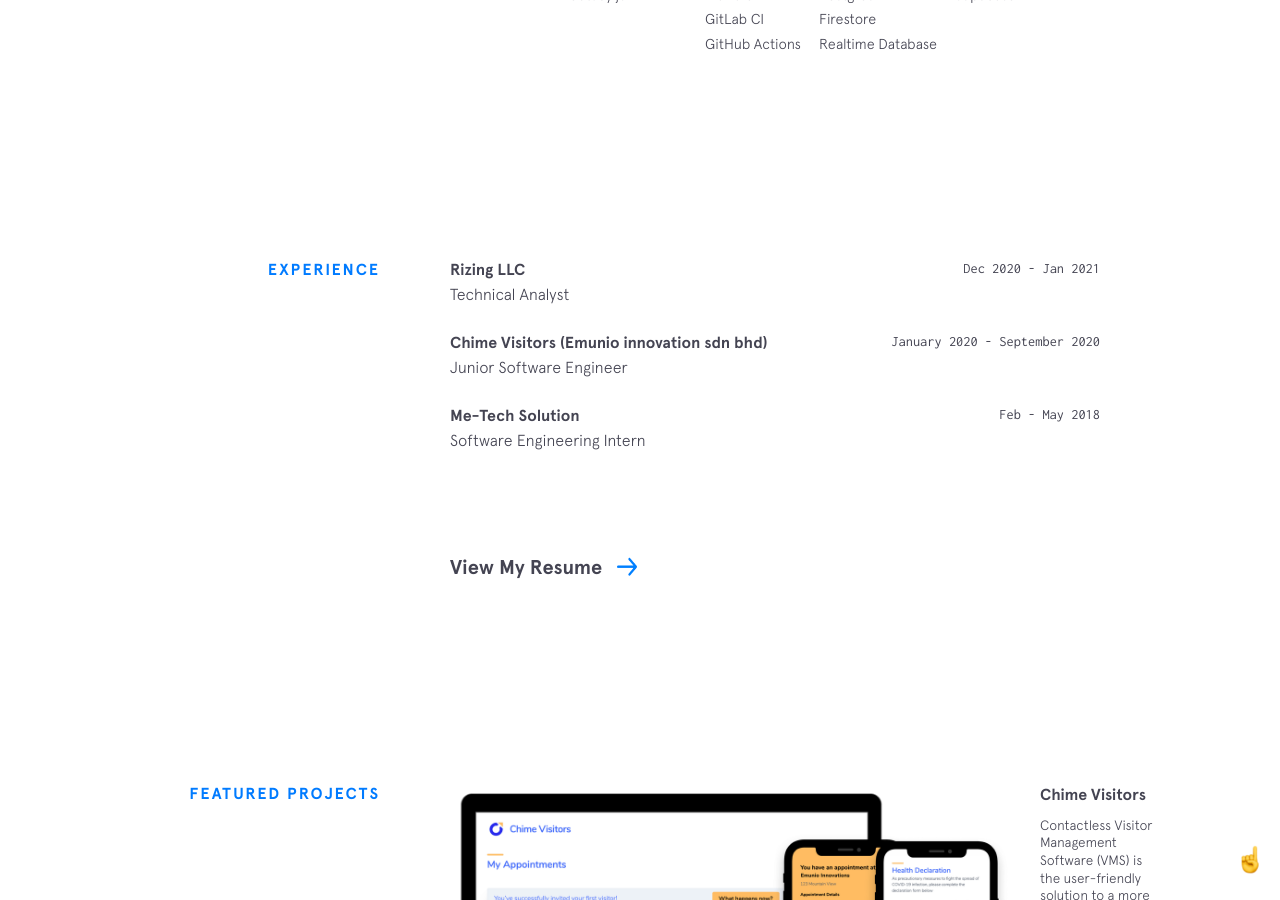
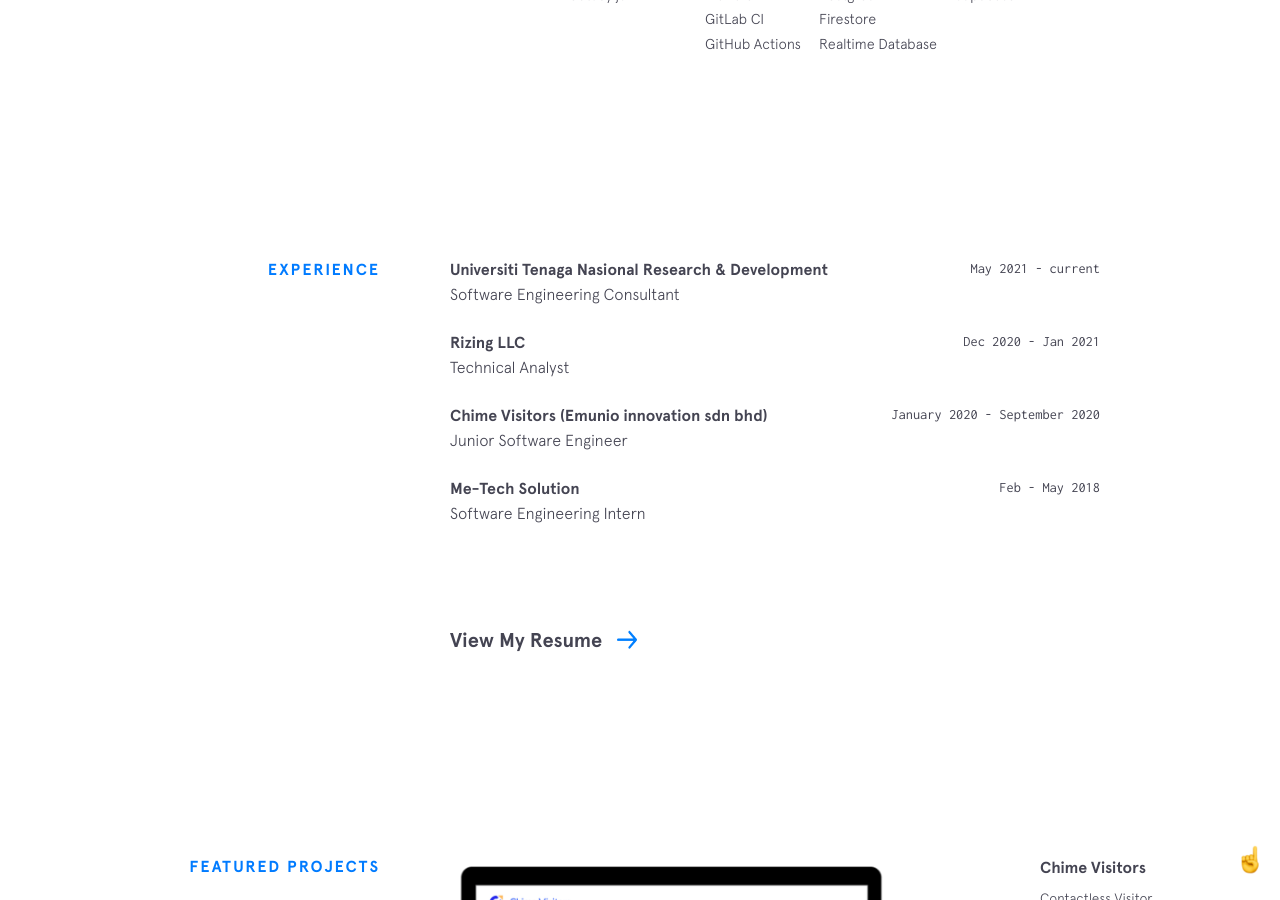
Before and after one commit to izqalan/izqalan.github.io, a Jekyll site: the page built from index.html, in a window 1280 px wide and 900 px high, scrolled down 1611 px. Built offline with Jekyll 4.4.1, drawn with Linux system fonts in a browser that asks for light colours; nearby versions of some CDN libraries.

Commit message:
update: employment

```diff
--- a/_data/experience.yml
+++ b/_data/experience.yml
@@ -1,3 +1,8 @@
+- company: Universiti Tenaga Nasional Research & Development
+  url: https://urnd.uniten.edu.my/
+  time: May 2021 - current
+  position: Software Engineering Consultant
+
 - company: Rizing LLC
   url: https://rizing.com
   time: Dec 2020 - Jan 2021
```
